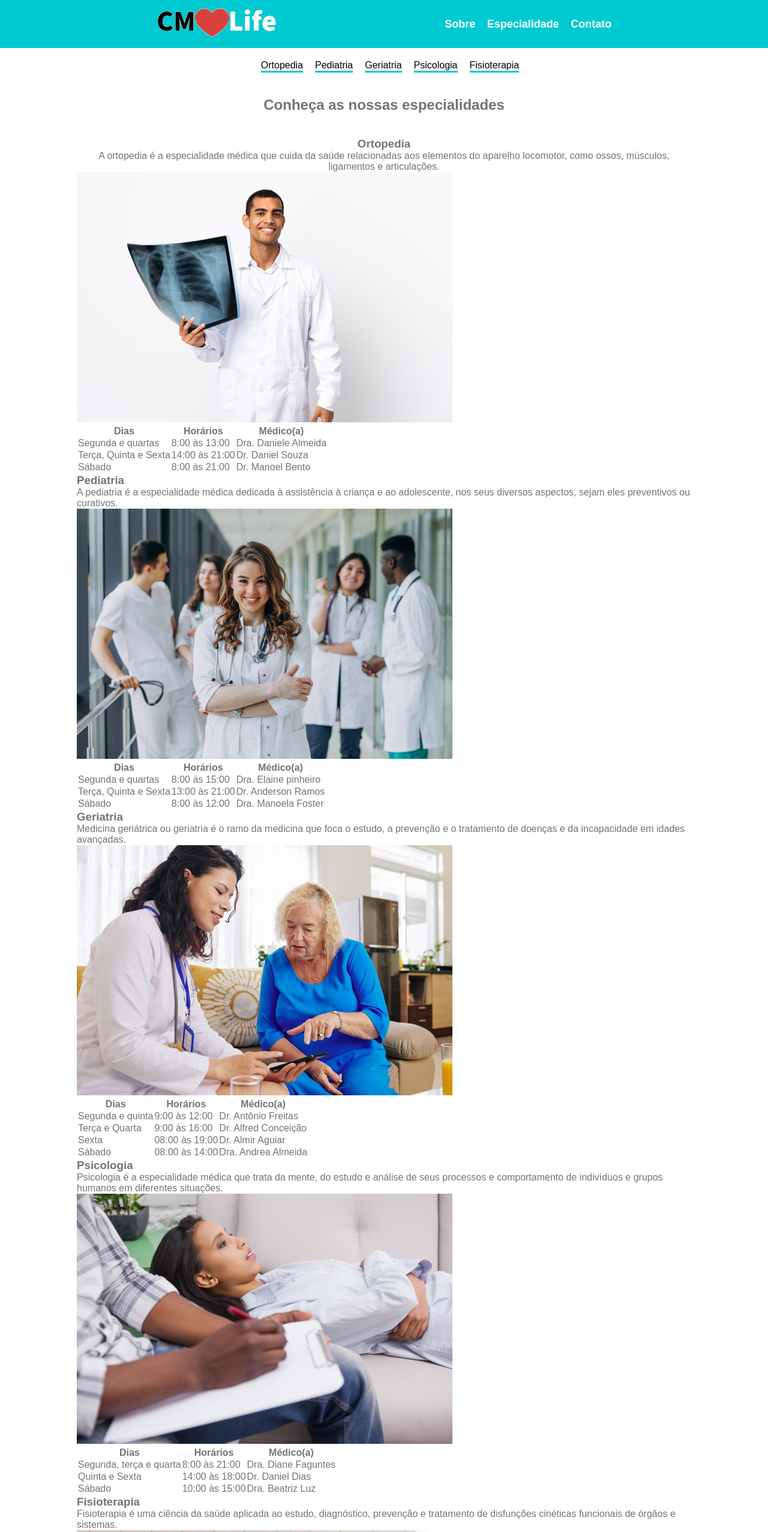
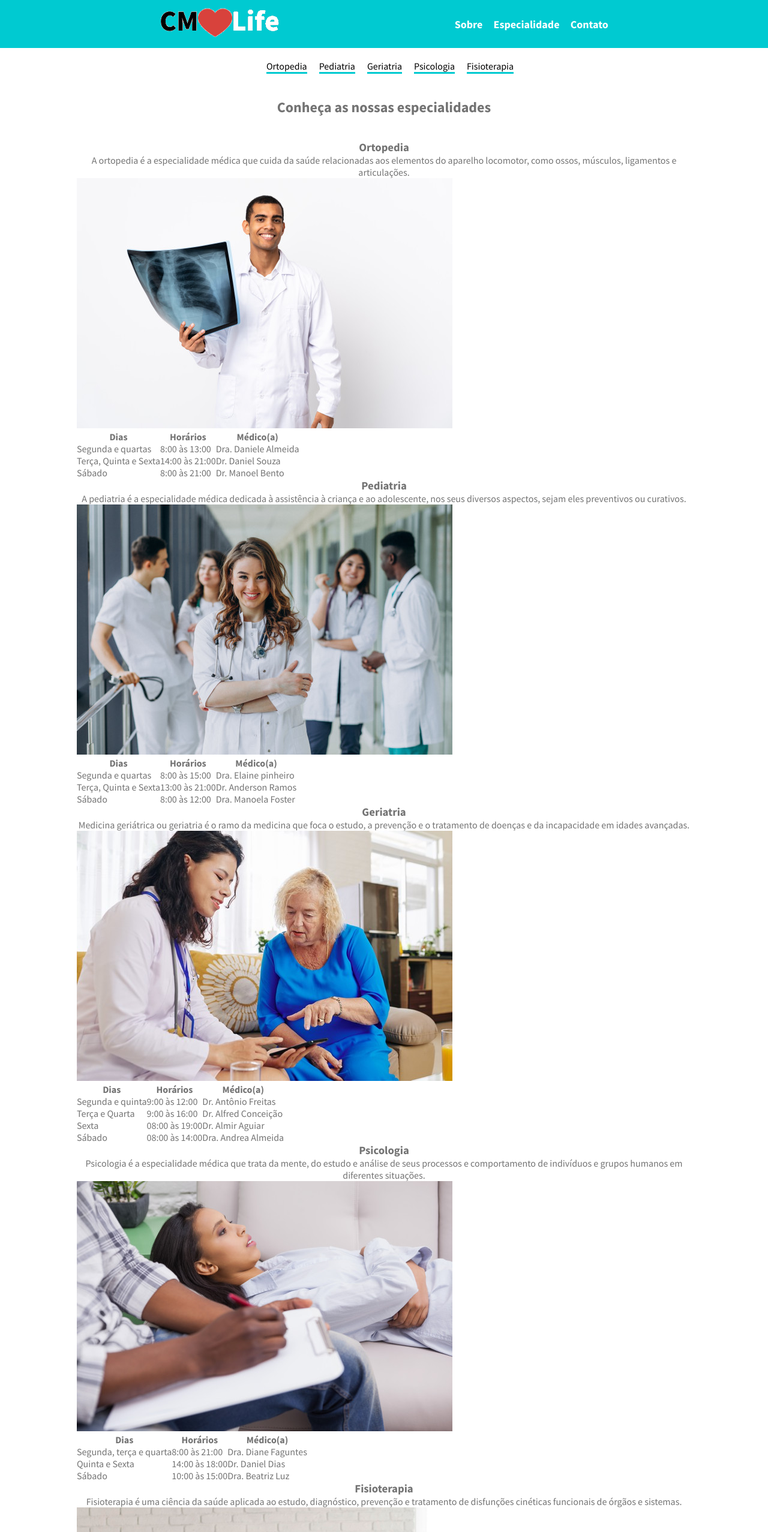
Before and after one commit to hiordanfreire/Page_Clinica_medica, a plain HTML site: page especialidades.html in a window 1280 px wide. Shown: the top 2554 px of the page at 60% size. Drawn offline with Linux system fonts and the light colour scheme.

Commit message:
Atualização do HTMl
Atualização da estrutura HTML para receber a responsividade do site.

```diff
--- a/especialidades.html
+++ b/especialidades.html
@@ -1,14 +1,17 @@
 <!DOCTYPE html>
 <html lang="en">
+
 <head>
   <meta charset="UTF-8">
   <meta http-equiv="X-UA-Compatible" content="IE=edge">
   <meta name="viewport" content="width=device-width, initial-scale=1.0">
+  <link href="https://fonts.googleapis.com/css2?family=Source+Sans+Pro:ital,wght@0,200;0,300;0,400;0,600;0,700;0,900;1,200;1,300;1,400;1,600;1,700;1,900&display=swap" rel="stylesheet">
   <link rel="shortcut icon" href="assets/logo2.ico">
   <link rel="stylesheet" href="css/stylesheet.css">
   <link rel="stylesheet" href="css/style-especialidade.css">
   <title>CMLife - Especialidades</title>
 </head>
+
 <body>
   <header class="topo-page">
     <div class="container-topo container">
@@ -27,7 +30,7 @@
     </div>
   </header>
 
-    <main class="container">
+  <main>
     <section>
       <div class="links-derecionados">
         <a href="#ortopedia">Ortopedia</a>
@@ -41,15 +44,17 @@
     </section>
 
     <section id="ortopedia" class="medicos-especialistas container">
-          <div>
+      <div class="container-titulo">
         <h3>Ortopedia</h3>
-            <p>A ortopedia é a especialidade médica que cuida da saúde relacionadas aos elementos do aparelho locomotor, como ossos, músculos, ligamentos e articulações.</p>
+        <p>A ortopedia é a especialidade médica que cuida da saúde relacionadas aos elementos do aparelho locomotor,
+          como ossos, músculos, ligamentos e articulações.</p>
       </div>
 
-          <div>
-              <img src="assets/ortopedia.png" alt="Médico" title="Médico">
+      <div class="box-tabela-especialista">
 
-              <table class="tabela-especialistas">
+        <img class="imagem-especialidade" src="assets/ortopedia.png" alt="Médico" title="Médico">
+
+        <table class="tabela-especialistas" cellspacing="0">
           <thead>
             <tr>
               <th>Dias</th>
@@ -79,15 +84,16 @@
       </div>
     </section>
 
-        <section id="pediatria">
-          <div>
+    <section id="pediatria" class="medicos-especialistas container">
+      <div class="container-titulo">
         <h3>Pediatria</h3>
-            <p>A pediatria é a especialidade médica dedicada à assistência à criança e ao adolescente, nos seus diversos aspectos, sejam eles preventivos ou curativos.</p>
+        <p>A pediatria é a especialidade médica dedicada à assistência à criança e ao adolescente, nos seus diversos
+          aspectos, sejam eles preventivos ou curativos.</p>
       </div>
 
-          <div>
-              <img src="assets/pediatra2.png" alt="Pediatra" title="Pediatra">
-              <table>
+      <div class="box-tabela-especialista">
+        <img class="imagem-especialidade" src="assets/pediatra2.png" alt="Pediatra" title="Pediatra">
+        <table class="tabela-especialistas" cellspacing="0">
           <thead>
             <tr>
               <th>Dias</th>
@@ -117,16 +123,17 @@
       </div>
     </section>
 
-        <section id="geriatria">
-          <div>
+    <section id="geriatria" class="medicos-especialistas container">
+      <div class="container-titulo">
         <h3>Geriatria</h3>
-            <p>Medicina geriátrica ou geriatria é o ramo da medicina que foca o estudo, a prevenção e o tratamento de doenças e da incapacidade em idades avançadas.</p>
+        <p>Medicina geriátrica ou geriatria é o ramo da medicina que foca o estudo, a prevenção e o tratamento de
+          doenças e da incapacidade em idades avançadas.</p>
       </div>
 
-          <div>
-            <img src="assets/geriatra.png" alt="Geriatra" title="Geriatra">
+      <div class="box-tabela-especialista">
+        <img class="imagem-especialidade" src="assets/geriatra.png" alt="Geriatra" title="Geriatra">
 
-            <table>
+        <table class="tabela-especialistas" cellspacing="0">
           <thead>
             <tr>
               <th>Dias</th>
@@ -161,15 +168,16 @@
       </div>
     </section>
 
-        <section id="psicologia">
-          <div>
+    <section id="psicologia" class="medicos-especialistas container">
+      <div class="container-titulo">
         <h3>Psicologia</h3>
-            <p>Psicologia é a especialidade médica que trata da mente, do estudo e análise de seus processos e comportamento de indivíduos e grupos humanos em diferentes situações.</p>
+        <p>Psicologia é a especialidade médica que trata da mente, do estudo e análise de seus processos e comportamento
+          de indivíduos e grupos humanos em diferentes situações.</p>
       </div>
 
-          <div>
-              <img src="assets/psicologo.png" alt="Psicólogo" title="Psicólogo">
-              <table>
+      <div class="box-tabela-especialista">
+        <img class="imagem-especialidade" src="assets/psicologo.png" alt="Psicólogo" title="Psicólogo">
+        <table class="tabela-especialistas" cellspacing="0">
           <thead>
             <tr>
               <th>Dias</th>
@@ -199,15 +207,16 @@
       </div>
     </section>
 
-        <section id="fisioterapia">
-          <div>
+    <section id="fisioterapia" class="medicos-especialistas container">
+      <div  class="container-titulo">
         <h3>Fisioterapia</h3>
-            <p>Fisioterapia é uma ciência da saúde aplicada ao estudo, diagnóstico, prevenção e tratamento de disfunções cinéticas funcionais de órgãos e sistemas.</p>
+        <p>Fisioterapia é uma ciência da saúde aplicada ao estudo, diagnóstico, prevenção e tratamento de disfunções
+          cinéticas funcionais de órgãos e sistemas.</p>
       </div>
 
-          <div>
-              <img src="assets/fisioterapia.png" alt="Fisioterapeuta" title="Fisioterapeuta">
-              <table>
+      <div class="box-tabela-especialista">
+        <img class="imagem-especialidade" src="assets/fisioterapia.png" alt="Fisioterapeuta" title="Fisioterapeuta">
+        <table class="tabela-especialistas" cellspacing="0">
           <thead>
             <tr>
               <th>Dias</th>
@@ -262,4 +271,5 @@
     </p>
   </footer>
 </body>
+
 </html>
```
Lines whose indentation alone changed are shown as unchanged.
